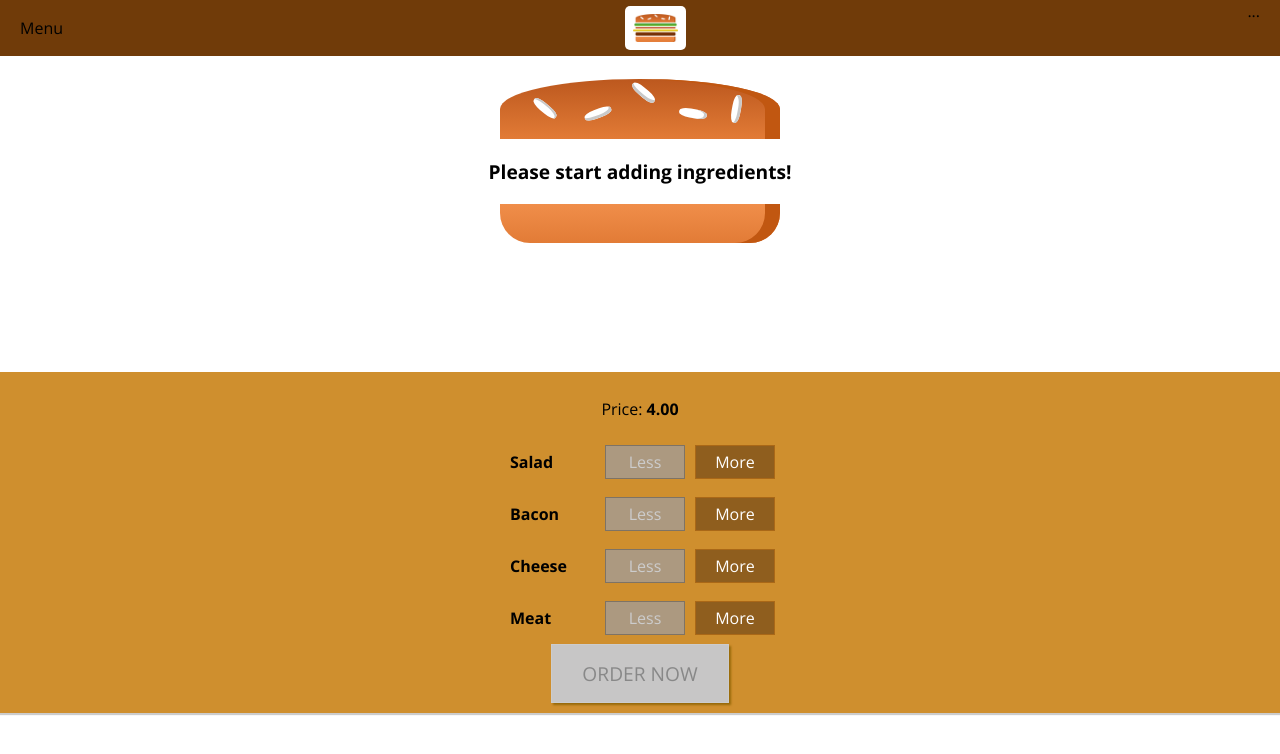
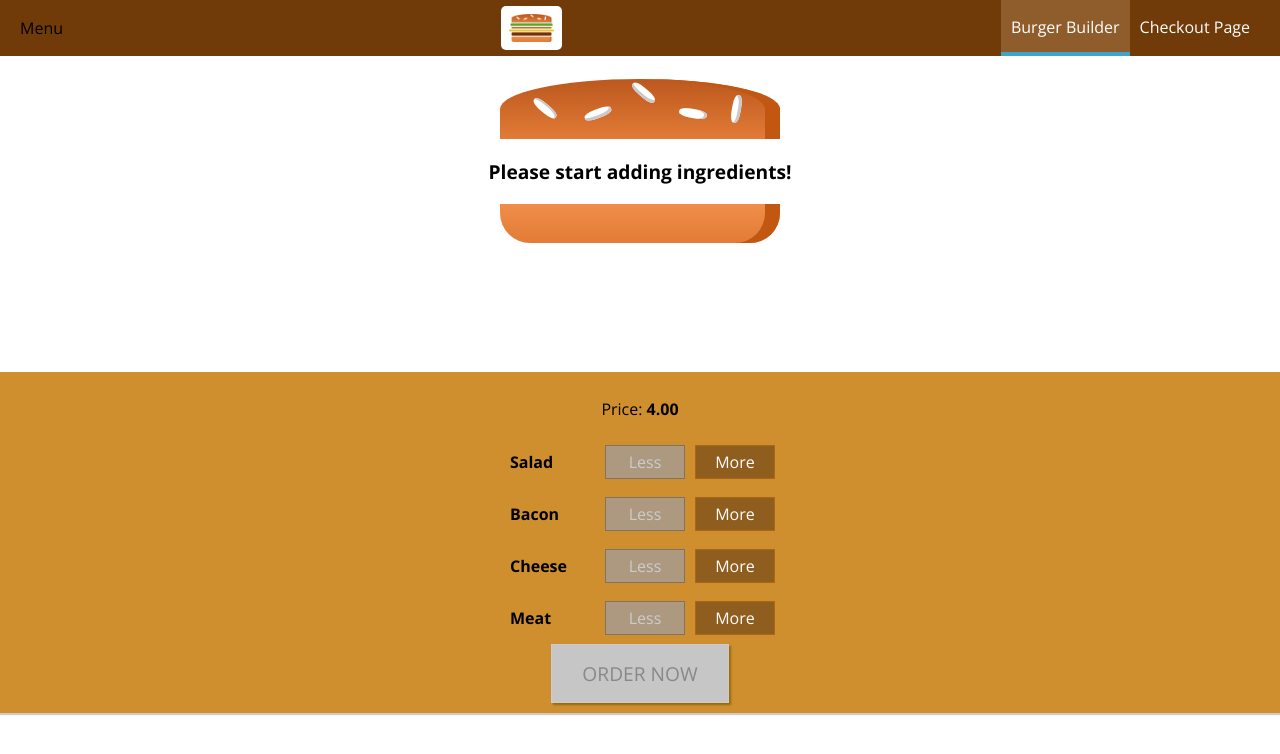
Before and after one commit to ydusaniuk/react-burger-builder, a React app: page / in a window 1280 px wide. Shown: the top 754 px of the page. Built offline with nearby package versions, Linux system fonts and the light colour scheme.

Commit message:
feat(toolbar): implemented nav menu

```diff
--- /dev/null
+++ b/src/components/Navigation/NavItems/NavItem/NavItem.css
@@ -0,0 +1,26 @@
+.NavItem {
+    margin: 0;
+    box-sizing: border-box;
+    height: 100%;
+
+    display: flex;
+    align-items: center;
+}
+
+.NavItem a {
+    color: #ffff;
+    text-decoration: none;
+    height: 100%;
+    padding: 16px 10px;
+    border-bottom: 4px solid transparent;
+    box-sizing: border-box;
+    display: block;
+}
+
+.NavItem a:hover,
+.NavItem a:active,
+.NavItem a.active {
+    background-color: #8f5c2c;
+    border-bottom: 4px solid #40a4c8;
+    color: #fff;
+}
--- /dev/null
+++ b/src/components/Navigation/NavItems/NavItem/NavItem.jsx
@@ -0,0 +1,11 @@
+import React from 'react';
+import styles from './NavItem.css';
+
+export const NavItem = props => (
+  <li className={styles.NavItem}>
+    <a className={props.active ? styles.active : null}
+       href={props.to}>
+      {props.children}
+    </a>
+  </li>
+);
--- /dev/null
+++ b/src/components/Navigation/NavItems/NavItems.css
@@ -0,0 +1,10 @@
+.NavItems {
+    margin: 0;
+    padding: 0;
+    list-style: none;
+
+    display: flex;
+    align-items: center;
+
+    height: 100%;
+}
--- /dev/null
+++ b/src/components/Navigation/NavItems/NavItems.jsx
@@ -0,0 +1,10 @@
+import React from 'react';
+import styles from './NavItems.css';
+import { NavItem } from './NavItem/NavItem';
+
+export const NavItems = () => (
+  <ul className={styles.NavItems}>
+    <NavItem to="/" active>Burger Builder</NavItem>
+    <NavItem to="/">Checkout Page</NavItem>
+  </ul>
+);
--- a/src/components/Navigation/Toolbar/Toolbar.jsx
+++ b/src/components/Navigation/Toolbar/Toolbar.jsx
@@ -1,13 +1,14 @@
 import React from 'react';
 import styles from './Toolbar.css';
 import { Logo } from '../../Logo/Logo';
+import { NavItems } from '../NavItems/NavItems';
 
 export const Toolbar = props => (
   <header className={styles.Toolbar}>
     <div>Menu</div>
     <Logo/>
     <nav>
-      ...
+      <NavItems/>
     </nav>
   </header>
 );
```
